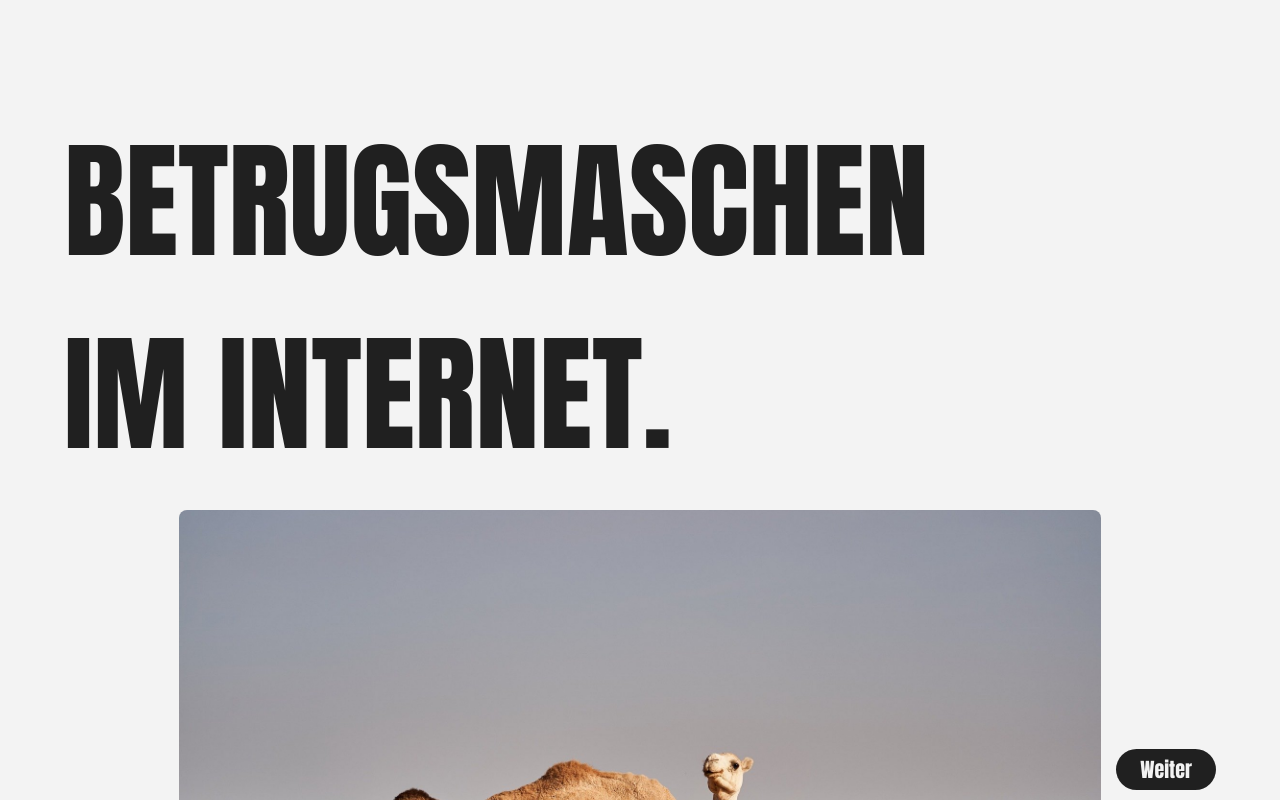
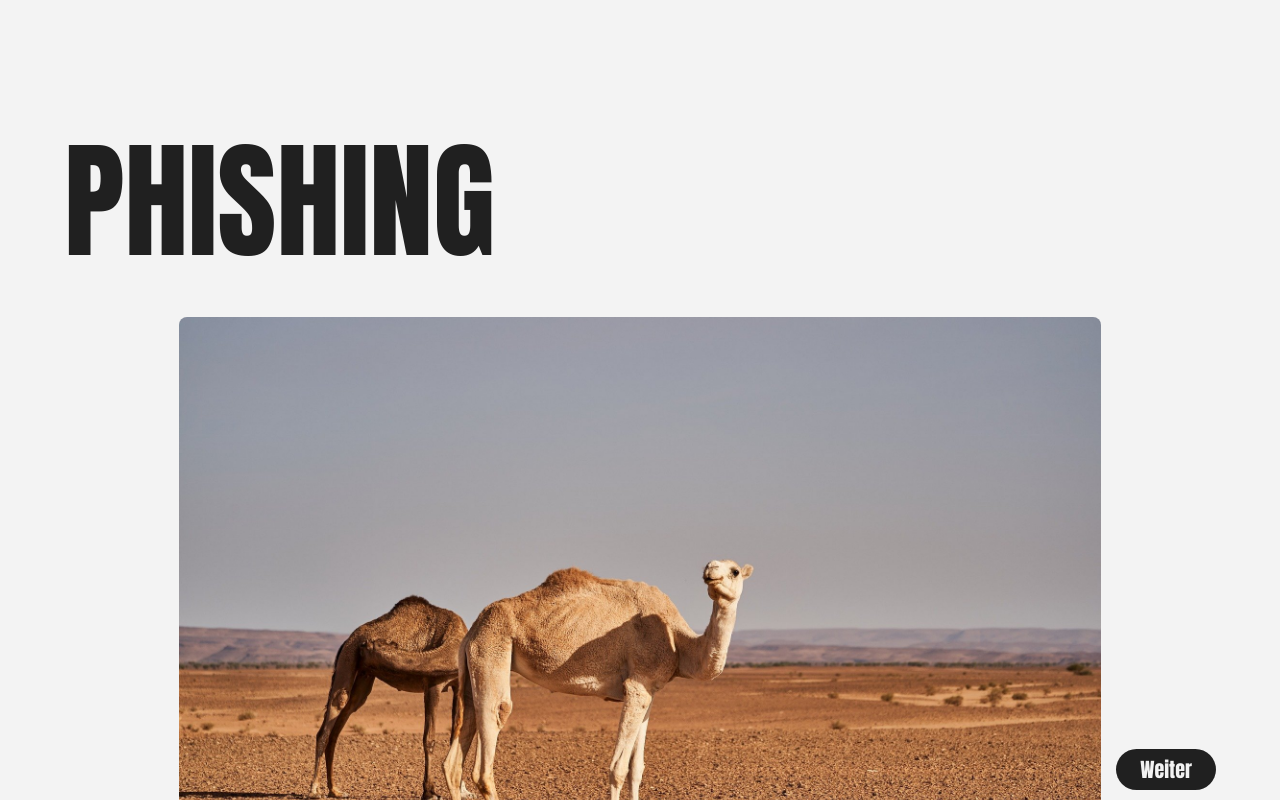
Before and after one commit to YourInternationalMate/DLC_Betrugsmaschen, a React (Create React App) app in the folder betrugs_app/: page /phishing in a window 1280 px wide. Shown: the top 800 px of the page. Built offline with nearby package versions, Linux system fonts and the light colour scheme; some icons are missing.

Commit message:
Überschriften + Titel + Icon

```diff
--- a/betrugs_app/public/index.html
+++ b/betrugs_app/public/index.html
@@ -1,5 +1,5 @@
 <!DOCTYPE html>
-<html lang="en">
+<html lang="de">
   <head>
     <meta charset="utf-8" />
     <link rel="icon" href="%PUBLIC_URL%/favicon.ico" />
@@ -10,34 +10,11 @@
       content="Web site created using create-react-app"
     />
     <link rel="apple-touch-icon" href="%PUBLIC_URL%/logo192.png" />
-    <!--
-      manifest.json provides metadata used when your web app is installed on a
-      user's mobile device or desktop. See https://developers.google.com/web/fundamentals/web-app-manifest/
-    -->
     <link rel="manifest" href="%PUBLIC_URL%/manifest.json" />
-    <!--
-      Notice the use of %PUBLIC_URL% in the tags above.
-      It will be replaced with the URL of the `public` folder during the build.
-      Only files inside the `public` folder can be referenced from the HTML.
-
-      Unlike "/favicon.ico" or "favicon.ico", "%PUBLIC_URL%/favicon.ico" will
-      work correctly both with client-side routing and a non-root public URL.
-      Learn how to configure a non-root public URL by running `npm run build`.
-    -->
-    <title>React App</title>
+    <title>Betrugsmaschen</title>
   </head>
   <body>
     <noscript>You need to enable JavaScript to run this app.</noscript>
     <div id="root"></div>
-    <!--
-      This HTML file is a template.
-      If you open it directly in the browser, you will see an empty page.
-
-      You can add webfonts, meta tags, or analytics to this file.
-      The build step will place the bundled scripts into the <body> tag.
-
-      To begin the development, run `npm start` or `yarn start`.
-      To create a production bundle, use `npm run build` or `yarn build`.
-    -->
   </body>
 </html>
--- a/betrugs_app/src/pages/2_Phishing.jsx
+++ b/betrugs_app/src/pages/2_Phishing.jsx
@@ -11,9 +11,7 @@ function Phishing({ onFinish }) {
   return (
     <main>
       <h1>
-        BETRUGSMASCHEN
-        <br />
-        IM INTERNET.
+        PHISHING
       </h1>
       <HotspotQuiz config={hotspotQuizConfig1} />
       <FinishButton onFinish={onFinish} />
--- a/betrugs_app/src/pages/3_SocialEngineering.jsx
+++ b/betrugs_app/src/pages/3_SocialEngineering.jsx
@@ -10,11 +10,7 @@ function SocialEngineering({ onFinish }) {
 
   return (
     <main>
-      <h1>
-        BETRUGSMASCHEN
-        <br />
-        IM INTERNET.
-      </h1>
+      <h1>SOCIAL ENGINEERING</h1>
       <VideoQuiz config={videoQuizConfig1} />
       <FinishButton onFinish={onFinish} />
     </main>
--- a/betrugs_app/src/pages/4_OnlineShopping.jsx
+++ b/betrugs_app/src/pages/4_OnlineShopping.jsx
@@ -10,11 +10,7 @@ function OnlineShopping({ onFinish }) {
 
   return (
     <main>
-      <h1>
-        BETRUGSMASCHEN
-        <br />
-        IM INTERNET.
-      </h1>
+      <h1>FAKE SHOPS</h1>
       <MultipleChoiceQuiz config={multipleChoiceConfig1} />
       <FinishButton onFinish={onFinish} />
     </main>
--- a/betrugs_app/src/pages/5_KiBetrug.jsx
+++ b/betrugs_app/src/pages/5_KiBetrug.jsx
@@ -10,11 +10,7 @@ function KiBetrug({ onFinish }) {
 
   return (
     <main>
-      <h1>
-        BETRUGSMASCHEN
-        <br />
-        IM INTERNET.
-      </h1>
+      <h1>KI-FALLEN IM NETZ</h1>
       <DragAndDrop config={dragAndDropConfig1} />
       <FinishButton onFinish={onFinish} />
     </main>
--- a/betrugs_app/src/pages/6_Verhalten.jsx
+++ b/betrugs_app/src/pages/6_Verhalten.jsx
@@ -10,11 +10,7 @@ function KiBetrug({ onFinish }) {
 
   return (
     <main>
-      <h1>
-        BETRUGSMASCHEN
-        <br />
-        IM INTERNET.
-      </h1>
+      <h1>VERHALTEN IM BETRUGSFALL</h1>
       <MultipleChoiceQuiz config={multipleChoiceConfig1} />
       <FinishButton onFinish={onFinish} />
     </main>
--- a/betrugs_app/src/pages/7_Zusammenfassung.jsx
+++ b/betrugs_app/src/pages/7_Zusammenfassung.jsx
@@ -10,9 +10,7 @@ function Zusammenfassung({ onFinish }) {
   return (
     <main>
       <h1>
-        BETRUGSMASCHEN
-        <br />
-        IM INTERNET.
+        ZUSAMMENFASSUNG
       </h1>
       <VideoPlayer video_name={"videoQuizTest1.mp4"} />
       <FinishButton onFinish={onFinish} text="Fertig" />
```
Also changed, not shown: 1 other file (tests, documents, lock files or other folders).
